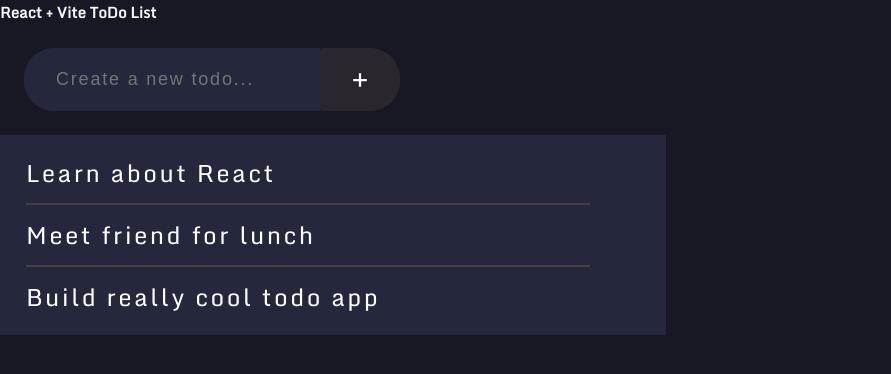
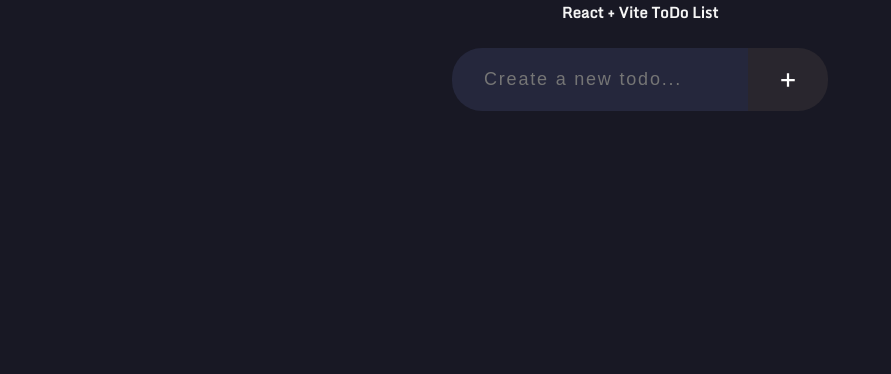
Before and after one commit to MiguelMachado-dev/ReactToDoList, a React (Vite) app: page / in a window 1280 px wide. Shown: the top 374 px of the page, without its empty margins (0-891 px from the left). Built offline with nearby package versions, Linux system fonts and the light colour scheme.

Commit message:
refactor: create container, fix button style, refactor task completion
#12

```diff
--- a/package.json
+++ b/package.json
@@ -23,12 +23,14 @@
   "dependencies": {
     "react": "^18.2.0",
     "react-dom": "^18.2.0",
-    "styled-components": "^5.3.5"
+    "styled-components": "^5.3.5",
+    "uuid": "^9.0.0"
   },
   "devDependencies": {
     "@types/react": "^18.0.17",
     "@types/react-dom": "^18.0.6",
     "@types/styled-components": "^5.1.26",
+    "@types/uuid": "^8.3.4",
     "@typescript-eslint/eslint-plugin": "^5.36.2",
     "@typescript-eslint/parser": "^5.36.2",
     "@vitejs/plugin-react": "^2.1.0",
--- a/src/App.tsx
+++ b/src/App.tsx
@@ -1,29 +1,24 @@
 import { useState } from 'react'
 
 import { AddTodo } from 'components/AddTodo'
+import { Container } from 'components/Container'
 import { ListTodo } from 'components/ListTodo'
 
 import type { ITodo } from 'types'
 
 function App() {
-  const [todos, setTodos] = useState<Array<ITodo>>([
-    { text: 'Learn about React', complete: false },
-    { text: 'Meet friend for lunch', complete: false },
-    { text: 'Build really cool todo app', complete: false },
-  ])
+  const [todos, setTodos] = useState<Array<ITodo>>([])
 
-  // TODO: Component to render todos
-  // TODO: Mark todo as complete
   // TODO: filter todos
 
   return (
-    <div>
+    <Container>
       <h2>React + Vite ToDo List</h2>
 
       <AddTodo setTodos={setTodos} existingTodos={todos} />
 
       <ListTodo setTodos={setTodos} existingTodos={todos} />
-    </div>
+    </Container>
   )
 }
 
--- a/src/components/AddTodo/index.tsx
+++ b/src/components/AddTodo/index.tsx
@@ -1,6 +1,7 @@
 import { useState } from 'react'
 
 import { GoPlus } from 'react-icons/go'
+import { v4 as uuidv4 } from 'uuid'
 
 import type { ITodo } from 'types'
 
@@ -19,7 +20,7 @@ const AddTodo = ({ existingTodos, setTodos }: IAddTodoProps) => {
     // @@ Guard Clause
     if (!inputValue) return
 
-    const newTodo = { text: inputValue, complete: false }
+    const newTodo = { id: uuidv4(), text: inputValue, isComplete: false }
     setTodos([...existingTodos, newTodo])
 
     setInputValue('')
--- a/src/components/AddTodo/styles.ts
+++ b/src/components/AddTodo/styles.ts
@@ -31,7 +31,6 @@ export const Button = styled.button`
   font-size: 1.8rem;
   cursor: pointer;
   transition: filter 0.2s ease-in-out;
-  border-radius: 0.4rem;
   border: none;
   border-top-right-radius: 30px;
   border-bottom-right-radius: 30px;
--- /dev/null
+++ b/src/components/Container/index.tsx
@@ -0,0 +1,14 @@
+import styled from 'styled-components'
+
+export const Container = styled.div`
+  display: flex;
+  flex-direction: column;
+  align-items: center;
+
+  width: 100%;
+  max-width: 130rem;
+  margin-left: auto;
+  margin-right: auto;
+  padding-left: 1.6rem;
+  padding-right: 1.6rem;
+`
--- a/src/components/ListTodo/index.tsx
+++ b/src/components/ListTodo/index.tsx
@@ -8,23 +8,35 @@ interface IListTodoProps {
 }
 
 const ListTodo = ({ existingTodos, setTodos }: IListTodoProps) => {
-  const markTodoAsDone = (index: number) => {
-    const newExistingTodos = [...existingTodos]
-    newExistingTodos[index].complete = !newExistingTodos[index].complete
+  const handleToggleTaskCompletion = (id: string) => {
+    if (!existingTodos) return
 
-    setTodos(newExistingTodos)
+    const newTodo = existingTodos.map((todo) =>
+      todo.id === id
+        ? {
+            ...todo,
+            isComplete: !todo.isComplete,
+          }
+        : todo
+    )
+
+    setTodos(newTodo)
+  }
+
+  if (!existingTodos.length) {
+    return null
   }
 
   return (
     <S.List>
-      {existingTodos.map((todo, index) => {
+      {existingTodos.map(({ id, text, isComplete }) => {
         return (
           <S.ListItem
-            key={index}
-            onClick={() => markTodoAsDone(index)}
-            isDone={todo.complete}
+            key={id}
+            onClick={() => handleToggleTaskCompletion(id)}
+            isDone={isComplete}
           >
-            {todo.text}
+            {text}
           </S.ListItem>
         )
       })}
--- a/src/components/ListTodo/styles.ts
+++ b/src/components/ListTodo/styles.ts
@@ -2,12 +2,14 @@ import styled from 'styled-components'
 
 export const List = styled.ul`
   max-width: 666px;
+  width: inherit;
   list-style: none;
   background-color: #25273c;
   padding: 0.8rem 7.6rem 0.8rem 2.6rem;
   font-size: 2.4rem;
   line-height: 6rem;
   letter-spacing: 0.1em;
+  border-radius: 16px;
 `
 
 type ListItemProps = {
@@ -19,8 +21,14 @@ export const ListItem = styled.li<ListItemProps>`
   text-decoration: ${({ isDone }) => (isDone ? 'line-through' : 'none')};
   color: ${({ isDone }) => (isDone ? 'rgba(15, 144, 161, 0.57)' : '#fff')};
   word-break: break-all;
+  transition: filter 0.2s ease-in-out;
 
   &:last-child {
     border-bottom: 0;
   }
+
+  &:hover {
+    cursor: pointer;
+    filter: brightness(0.8);
+  }
 `
--- a/src/types/index.ts
+++ b/src/types/index.ts
@@ -1,4 +1,5 @@
 export interface ITodo {
+  id: string
   text: string
-  complete: boolean
+  isComplete: boolean
 }
```
Also changed, not shown: 1 other file (tests, documents, lock files or other folders).
